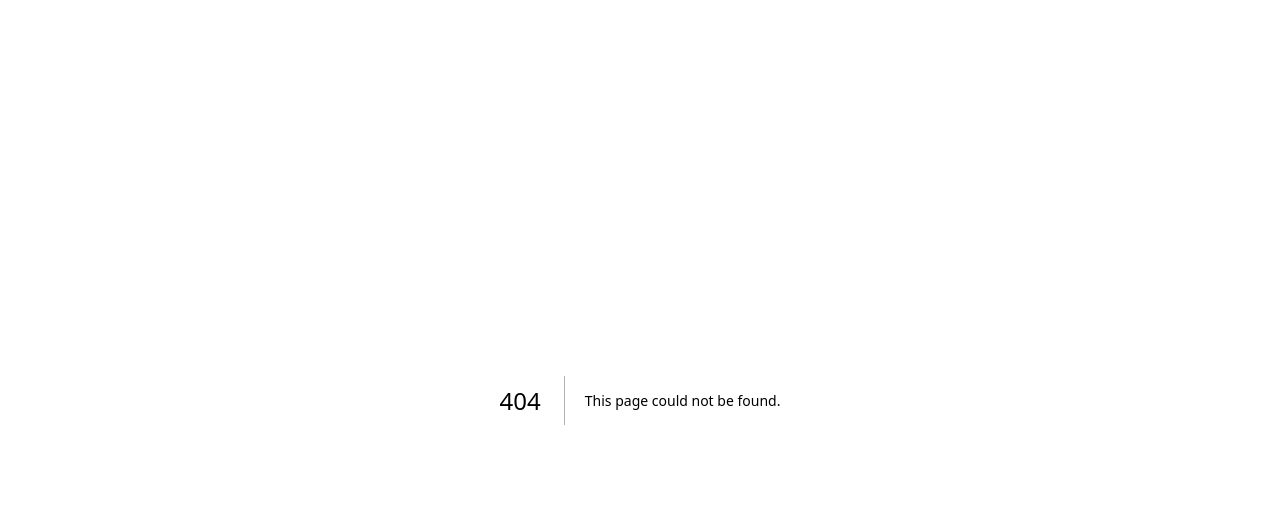
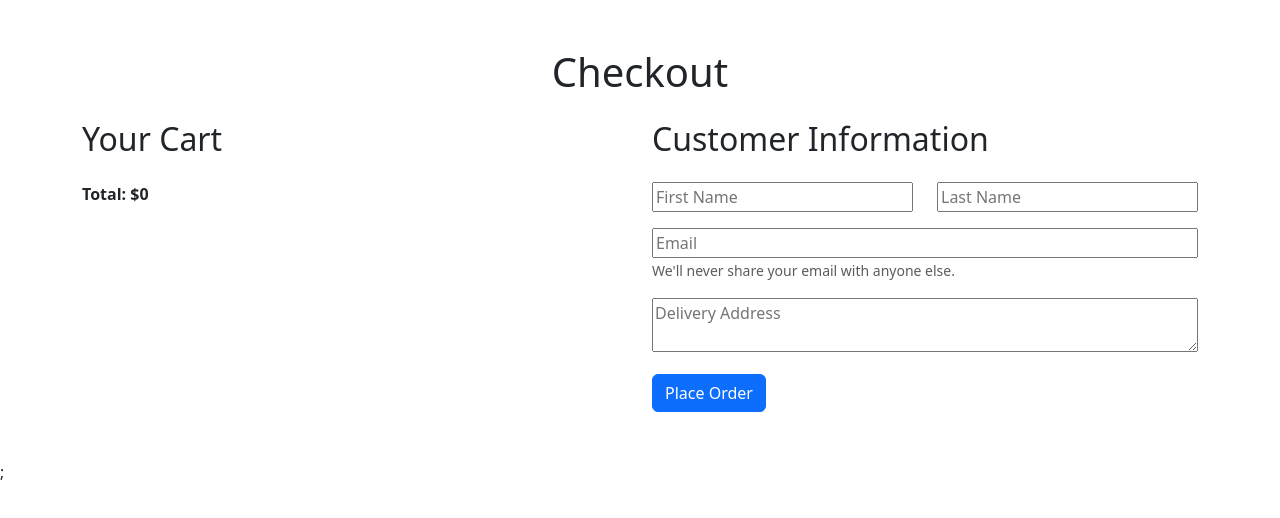
Before and after one commit to yashi3112/delishDrive, a Next.js app: page /checkout in a window 1280 px wide. Before the commit this address had no page. Shown: the top 518 px of the page. Built offline with nearby package versions, Linux system fonts and the light colour scheme.

Commit message:
(feat): Created context for cart and checkout page

```diff
--- /dev/null
+++ b/src/hooks/useCart.tsx
@@ -0,0 +1,113 @@
+"use client";
+import { CartItem } from "@/models/cart";
+import { Product } from "@/models/product";
+import React, {
+  ReactNode,
+  createContext,
+  useContext,
+  useEffect,
+  useState,
+} from "react";
+
+// Create a context with an initial empty array for cart items
+const CartContext = createContext<{
+  cartItems: CartItem[];
+  addToCart: (item: Product) => void;
+  removeFromCart: (itemId: number) => void;
+  removeEntireItem: (itemId: number) => void;
+  emptyCart: () => void;
+}>({
+  cartItems: [],
+  addToCart: () => {},
+  removeFromCart: (itemId) => {},
+  removeEntireItem: () => {},
+  emptyCart: () => {},
+});
+
+interface CartProviderProps {
+  children: ReactNode;
+}
+
+// Create a CartProvider component that will wrap your entire application
+export const CartProvider = ({ children }: CartProviderProps) => {
+  const [cartItems, setCartItems] = useState<CartItem[]>([]);
+
+  const updateLocalStorage = (items: CartItem[]) => {
+    setCartItems(items);
+    localStorage.setItem("cartItems", JSON.stringify(items));
+  };
+
+  const addToCart = (product: Product) => {
+    const existingItemIndex = cartItems.findIndex(
+      (item) => item.productId === product.id
+    );
+    if (existingItemIndex !== -1) {
+      // Product is already in the cart, update quantity
+      const updatedCart = [...cartItems];
+      updatedCart[existingItemIndex].quantity += 1;
+      setCartItems(updatedCart);
+      updateLocalStorage(updatedCart);
+    } else {
+      // Product is not in the cart, add as a new item
+      const newItem: CartItem = {
+        id: Math.random(),
+        productId: product.id,
+        quantity: 1,
+      };
+      setCartItems([...cartItems, newItem]);
+      updateLocalStorage([...cartItems, newItem]);
+    }
+  };
+
+  const removeFromCart = (productId: number): void => {
+    const updatedCart = cartItems.map((item) => {
+      if (item.productId === productId) {
+        return {
+          ...item,
+          quantity: item.quantity > 1 ? item.quantity - 1 : 0,
+        };
+      } else {
+        return item;
+      }
+    });
+
+    const filteredCart = updatedCart.filter((item) => item.quantity > 0);
+    setCartItems(filteredCart);
+    updateLocalStorage(filteredCart);
+  };
+
+  const removeEntireItem = (productId: number): void => {
+    const updatedCart = cartItems.filter(
+      (item) => item.productId !== productId
+    );
+    setCartItems(updatedCart);
+    updateLocalStorage(updatedCart);
+  };
+
+  const emptyCart = () => {
+    updateLocalStorage([]);
+  };
+
+  useEffect(() => {
+    setCartItems(JSON.parse(localStorage.getItem("cartItems")!) || []);
+  }, []);
+
+  return (
+    <CartContext.Provider
+      value={{
+        cartItems,
+        addToCart,
+        removeFromCart,
+        removeEntireItem,
+        emptyCart,
+      }}
+    >
+      {children}
+    </CartContext.Provider>
+  );
+};
+
+// Create a custom hook to consume the cart context
+export const useCart = () => {
+  return useContext(CartContext);
+};
--- /dev/null
+++ b/src/pages/checkout.tsx
@@ -0,0 +1,183 @@
+"use client";
+import React, { useMemo, useState } from "react";
+import { useCart } from "@/hooks/useCart";
+import productList from "../../products.json";
+import { Badge, Button, Col, Container, Row } from "react-bootstrap";
+import { ToastContainer, toast } from "react-toastify";
+import { useRouter } from "next/navigation";
+import styles from "../styles/checkout.module.scss";
+
+// CheckoutPage component
+const CheckoutPage = () => {
+  const { cartItems, emptyCart } = useCart();
+  const router = useRouter();
+
+  const [firstName, setFirstName] = useState("");
+  const [lastName, setLastName] = useState("");
+  const [email, setEmail] = useState("");
+  const [address, setAddress] = useState("");
+
+  const [errors, setErrors] = useState({
+    firstName: "",
+    lastName: "",
+    email: "",
+    address: "",
+  });
+
+  const validateFormFields = (event: any) => {
+    const { name, value } = event.target;
+    if (!value) {
+      errors[name] = "required";
+    } else {
+      errors[name] = "";
+    }
+
+    setErrors((prevState) => {
+      return {
+        ...prevState,
+        [name]: errors[name],
+      };
+    });
+  };
+
+  const {
+    firstName: firstNameError,
+    lastName: lastNameError,
+    email: emailError,
+    address: addressError,
+  } = errors;
+
+  const findProductById = (productId: number) => {
+    return productList.find((item) => item.id === productId)!;
+  };
+
+  const showSuccessMessage = () => {
+    toast.success("Order placed successfully", {
+      position: "top-right",
+    });
+    setTimeout(() => {
+      router.push("/");
+      emptyCart();
+    }, 1000);
+  };
+
+  const totalCost = useMemo(() => {
+    return cartItems.reduce((total, item) => {
+      // Assuming each product has a price property
+      const product = findProductById(item.productId);
+      return total + item.quantity * (product?.price || 0);
+    }, 0);
+  }, [cartItems]);
+
+  return (
+    <Container className="py-5">
+      <h1 className="text-center mb-4">Checkout</h1>
+
+      <Row>
+        <Col md={6}>
+          <h2>Your Cart</h2>
+          {/* Display items in the cart */}
+          <ul className="list-group">
+            {cartItems.map((item) => {
+              const product = findProductById(item.productId);
+              return (
+                <li
+                  key={item.id}
+                  className="list-group-item d-flex justify-content-between align-items-center"
+                >
+                  <div>
+                    <span className="item-name">{product.title}</span>
+                    <Badge bg="secondary" className="ms-2">
+                      {item.quantity}
+                    </Badge>
+                  </div>
+                  <div>
+                    <Badge bg="primary"> ${product.price}</Badge>
+                  </div>
+                </li>
+              );
+            })}
+          </ul>
+          <div className="total-price mt-3">
+            <strong>Total: ${totalCost}</strong>
+          </div>
+        </Col>
+
+        <Col md={6}>
+          <h2>Customer Information</h2>
+
+          <form>
+            <div className="form-group">
+              <div className="row">
+                <div className="col">
+                  <input
+                    value={firstName}
+                    onChange={(e) => setFirstName(e.target.value)}
+                    placeholder="First Name"
+                    onBlur={validateFormFields}
+                    name="firstName"
+                  />
+                  <span className={styles["error-text"]}>
+                    {firstNameError ? `First Name is ${firstNameError}` : ""}
+                  </span>
+                </div>
+                <div className="col">
+                  <input
+                    value={lastName}
+                    onChange={(e) => setLastName(e.target.value)}
+                    placeholder="Last Name"
+                    onBlur={validateFormFields}
+                    name="lastName"
+                  />
+                  <span className={styles["error-text"]}>
+                    {lastNameError ? `Last Name is ${lastNameError}` : ""}
+                  </span>
+                </div>
+              </div>
+              {/* <label>Email address</label> */}
+              <input
+                value={email}
+                onChange={(e) => setEmail(e.target.value)}
+                placeholder="Email"
+                onBlur={validateFormFields}
+                name="email"
+              />
+              <span className={styles["error-text"]}>
+                {emailError ? `Email is ${emailError}` : ""}
+              </span>
+              <small id="emailHelp" className="form-text text-muted">
+                We'll never share your email with anyone else.
+              </small>
+            </div>
+
+            <div className="form-group">
+              <textarea
+                value={address}
+                onChange={(e) => setAddress(e.target.value)}
+                placeholder="Delivery Address"
+                onBlur={validateFormFields}
+                name="address"
+              />
+              <span className={styles["error-text"]}>
+                {addressError ? `Address is ${addressError}` : ""}
+              </span>
+            </div>
+          </form>
+          <Button
+            variant="primary"
+            className="mt-3"
+            onClick={showSuccessMessage}
+            disabled={
+              !!(firstNameError || lastNameError || emailError || addressError)
+            }
+          >
+            Place Order
+          </Button>
+          <ToastContainer />
+        </Col>
+      </Row>
+    </Container>
+  );
+};
+
+export default CheckoutPage;
```
